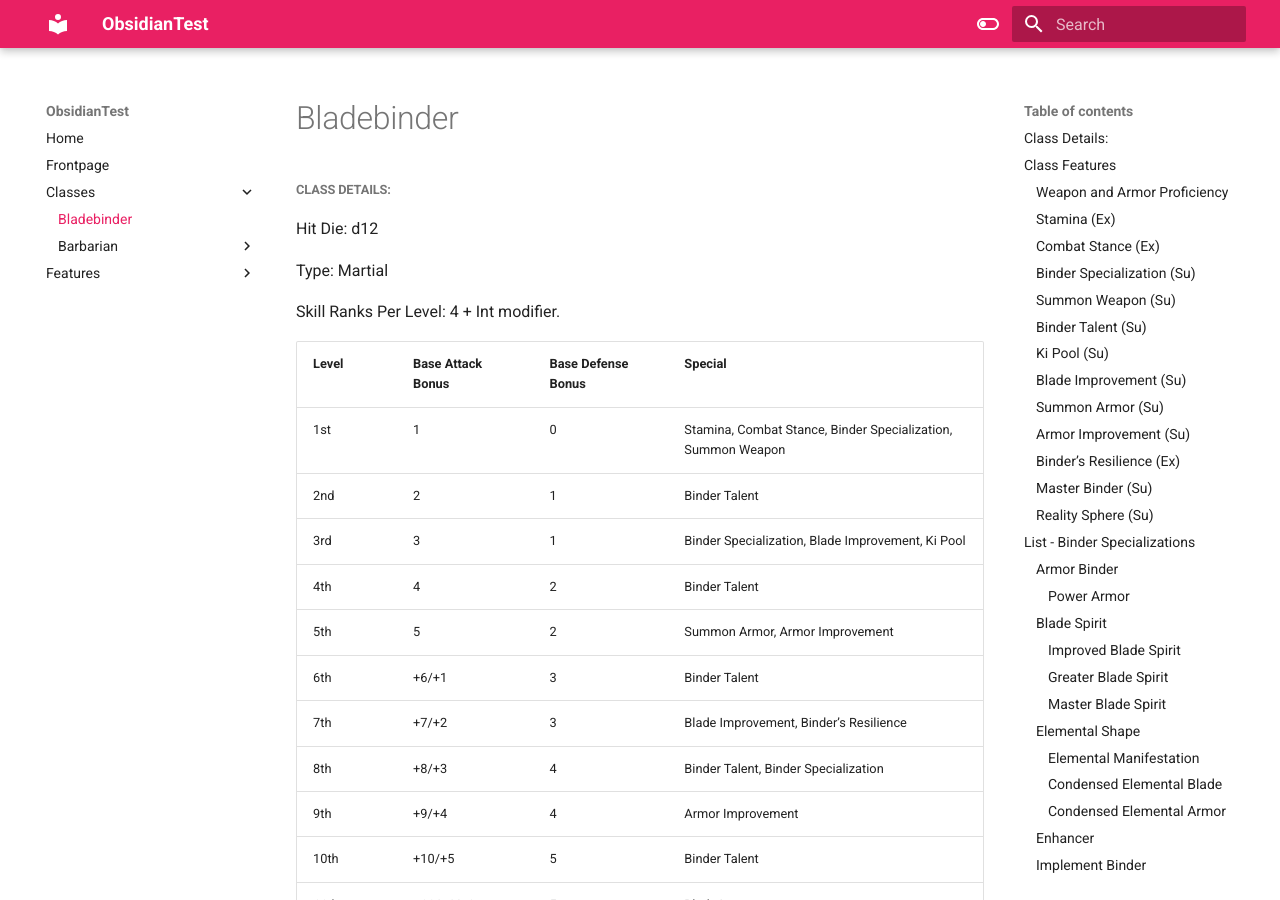
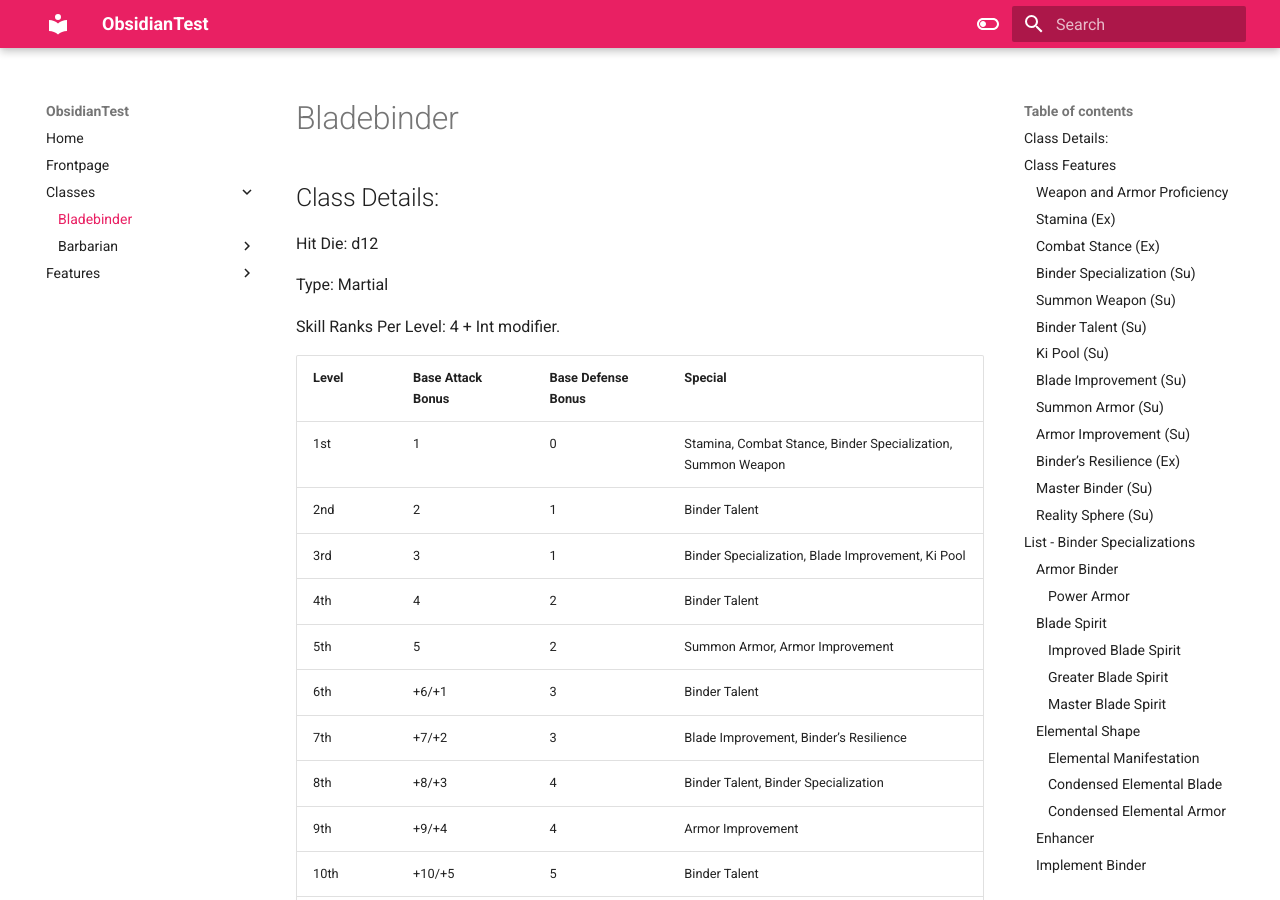
Before and after one commit to clandowski/ObsidianTest, an MkDocs documentation site: the page built from docs/Classes/Bladebinder.md, in a window 1280 px wide and 900 px high. Built offline with MkDocs 1.6.1 and Material for MkDocs 9.7.7, drawn with Linux system fonts in a browser that asks for light colours; comment, search, counter and statistics services are not loaded.

Commit message:
vault backup: 2023-02-06 12:50:17

```diff
--- a/docs/Classes/Bladebinder.md
+++ b/docs/Classes/Bladebinder.md
@@ -1,8 +1,4 @@
-
-
-
-
-##### Class Details:
+## Class Details:
 
 Hit Die: d12
 
```
